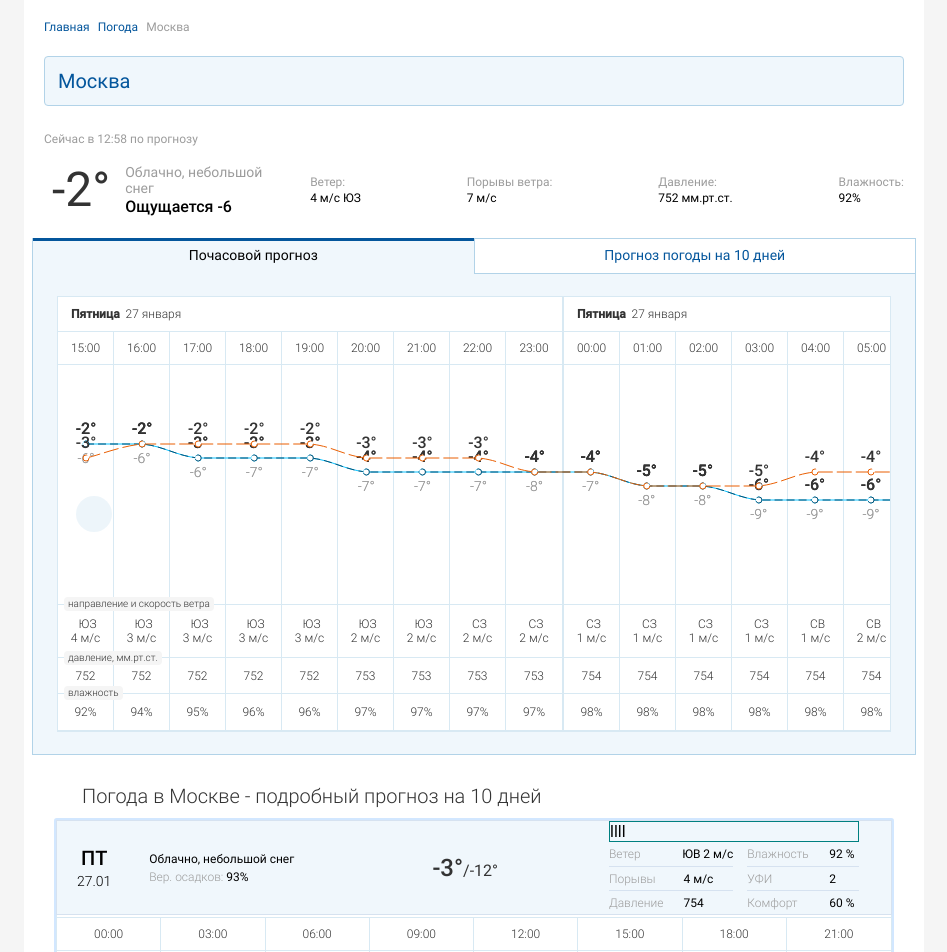
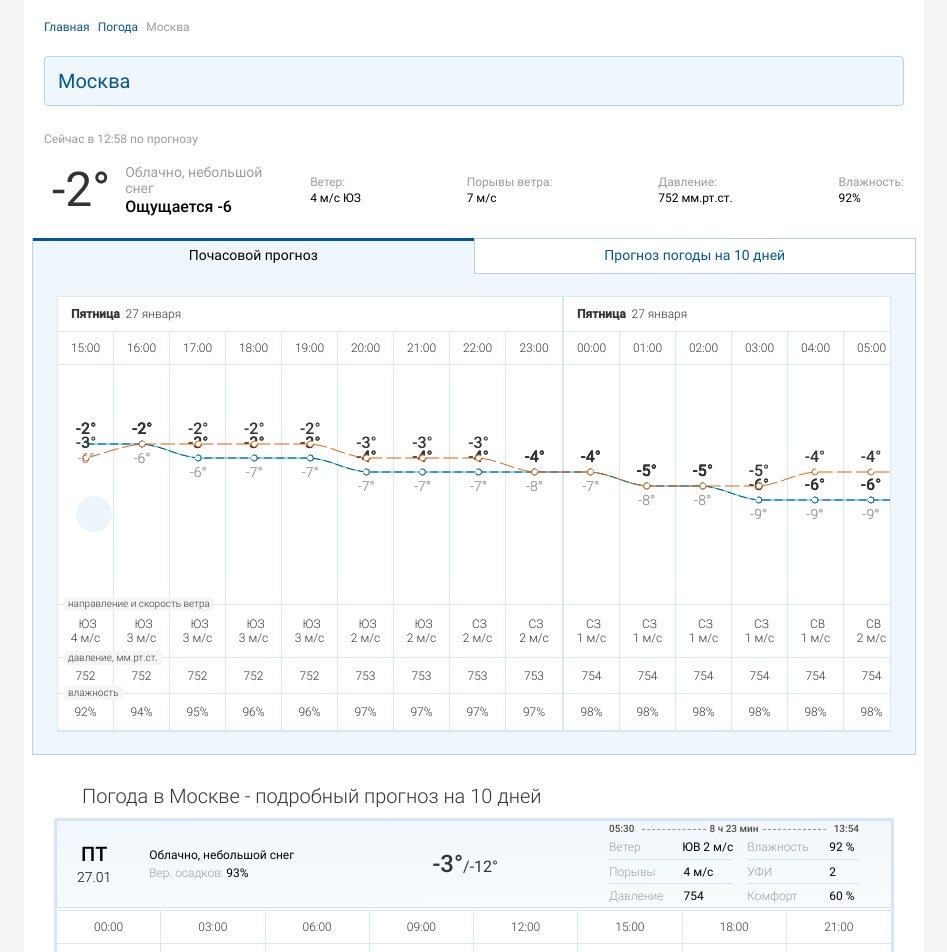
Before and after one commit to ondrui/mega, a Vue app: page / in a window 1280 px wide. Shown: the top 952 px of the page, without its empty margins (166-1113 px from the left). Built offline with nearby package versions, Linux system fonts and the light colour scheme.

Commit message:
-NEW- add sunrise-sunset block to card

```diff
--- a/src/components/DetailsSegment/CardDetailDay.vue
+++ b/src/components/DetailsSegment/CardDetailDay.vue
@@ -36,7 +36,7 @@
       </div>
       <div class="card-content__info">
         <div>
-          <div class="length-block">llll</div>
+          <DayLengthLong class="length-block" :value="value" />
           <div class="card-content__item-wrapper">
             <CardDetailDayItem
               v-for="(item, index) in items"
@@ -46,19 +46,21 @@
           </div>
         </div>
       </div>
-      <DayLengthBlock class="length-block-mob" :value="value" />
+      <DayLengthMob class="length-block-mob" :value="value" />
     </div>
   </div>
 </template>
 
 <script>
 import CardDetailDayItem from "./CardDetailDayItem.vue";
-import DayLengthBlock from "./DayLengthBlock.vue";
+import DayLengthMob from "./DayLengthMob.vue";
+import DayLengthLong from "./DayLengthLong.vue";
 
 export default {
   components: {
     CardDetailDayItem,
-    DayLengthBlock,
+    DayLengthLong,
+    DayLengthMob,
   },
   props: ["value", "index"],
   data() {
@@ -75,9 +77,6 @@ export default {
 </script>
 
 <style lang="scss" scoped>
-.length-block {
-  border: 1px solid teal;
-}
 .card-content__info {
   display: grid;
   justify-items: end;
@@ -96,7 +95,7 @@ export default {
   border: 1px solid #d6e2f0;
   padding: 0 32px 0 20px;
   cursor: pointer;
-  background-color: #f0f7fc;
+  background: linear-gradient(359deg, #f9fcfe, #f0f7fc);
 }
 .date-text-short > div:first-child {
   text-transform: uppercase;
--- /dev/null
+++ b/src/components/DetailsSegment/DayLengthLong.vue
@@ -0,0 +1,54 @@
+<template>
+  <div class="day-length-block">
+    <div class="time">{{ value.dayLength.sunrise }}</div>
+    <div class="icon">
+      <BaseIcon name="sunrise-1" pick="common" width="20" />
+    </div>
+    <div class="line"></div>
+    <div class="day-length">{{ value.dayLength.daytime.value }}</div>
+    <div class="line"></div>
+    <div class="icon">
+      <BaseIcon name="sunset-1" pick="common" width="20" />
+    </div>
+    <div class="time">{{ value.dayLength.sunset }}</div>
+  </div>
+</template>
+<script>
+export default {
+  props: ["value"],
+};
+</script>
+<style lang="scss" scoped>
+.day-length-block {
+  display: flex;
+  align-items: center;
+  justify-content: space-between;
+  padding-top: 2px;
+}
+.time {
+  font-weight: 500;
+  font-size: 10px;
+  line-height: 12px;
+
+  color: #4d4d4d;
+}
+.line {
+  flex-grow: 1;
+  width: 1px;
+  border-bottom: 1px dashed #8797a5;
+}
+.icon {
+  display: flex;
+  align-items: center;
+  padding: 0 4px;
+}
+.day-length {
+  padding: 0 4px;
+  font-weight: 500;
+  font-size: 10px;
+  line-height: 12px;
+  color: #4d4d4d;
+}
+@media only screen and (max-width: 600px) {
+}
+</style>
--- a/src/components/DetailsSegment/DayLengthBlock.vue
+++ b/src/components/DetailsSegment/DayLengthMob.vue
@@ -9,7 +9,7 @@
     </div>
     <div>
       <span>{{ value.dayLength.daytime.title }}:</span>&nbsp;{{
-        value.dayLength.daytime.value
+        value.dayLength.daytime.value_mob
       }}
     </div>
   </div>
--- a/src/components/MainInformer.vue
+++ b/src/components/MainInformer.vue
@@ -6,7 +6,7 @@
       <TabsInformer />
       <DetailsSegment />
       <!-- <br /> -->
-      <AllSVGIcons class="hidden" />
+      <AllSVGIcons />
     </div>
   </div>
 </template>
--- a/src/constants/functions.js
+++ b/src/constants/functions.js
@@ -120,22 +120,23 @@ export const windDirection = (locales, obj) => {
  * @example
  * "10:14"
  */
-export const daytime = (sunrise, sunset) => {
+export const daytime = (sunrise, sunset, separator) => {
   const diffMilliseconds = new Date(sunset) - new Date(sunrise);
   // function convert Milliseconds to Hours and Minutes
   const padTo2Digits = (num) => num.toString().padStart(2, "0");
 
   const convertMsToHM = () => {
-    let seconds = Math.floor(diffMilliseconds / 1000);
-    let minutes = Math.floor(seconds / 60);
-    let hours = Math.floor(minutes / 60);
+    const hours = Math.floor((diffMilliseconds / (1000 * 60 * 60)) % 24);
+    const minutes = Math.floor((diffMilliseconds / (1000 * 60)) % 60);
+    // const seconds = Math.floor((diffMilliseconds / 1000) % 60);
 
-    seconds = seconds % 60;
-    minutes = seconds >= 30 ? minutes + 1 : minutes;
-    minutes = minutes % 60;
-    hours = hours % 24;
-
-    return `${padTo2Digits(hours)}:${padTo2Digits(minutes)}`;
+    return separator === ":"
+      ? `${hours}:${padTo2Digits(minutes)}`
+      : `${hours} ${
+          languageExpressions("ru", "units", "time")[0]
+        } ${padTo2Digits(minutes)} ${
+          languageExpressions("ru", "units", "time")[1]
+        }`;
   };
 
   return convertMsToHM();
--- a/src/constants/locales.js
+++ b/src/constants/locales.js
@@ -31,6 +31,7 @@ const dataLocales = {
       comfort: "комфорт",
     },
     units: {
+      time: ["ч", "мин"],
       temp: ["°", "°С"],
       pressure: ["мм.рт.ст."],
       speed: ["м/с"],
--- a/src/store/index.js
+++ b/src/store/index.js
@@ -335,7 +335,6 @@ export default new Vuex.Store({
         // .slice(0, -1)
         .filter((f, i) => i !== 0)
         .map((e, index, array) => {
-          console.log(array);
           const formatWeekday = ["D", "l"];
           const weekday = formatWeekday.map((el) =>
             setTimeFormat(e.start_date, el, getLocales)
@@ -439,6 +438,7 @@ export default new Vuex.Store({
                   "climateIndicators",
                   "daytime"
                 ),
+                value_mob: daytime(e.sunrise, e.sunset),
                 value: daytime(e.sunrise, e.sunset),
               },
               sunrise: setTimeFormat(e.sunrise, "H:i", getLocales),
```
